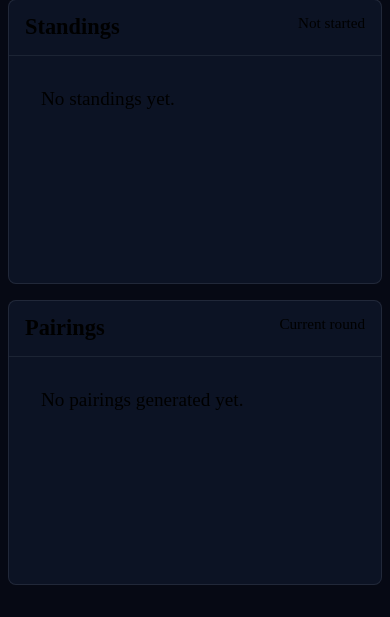
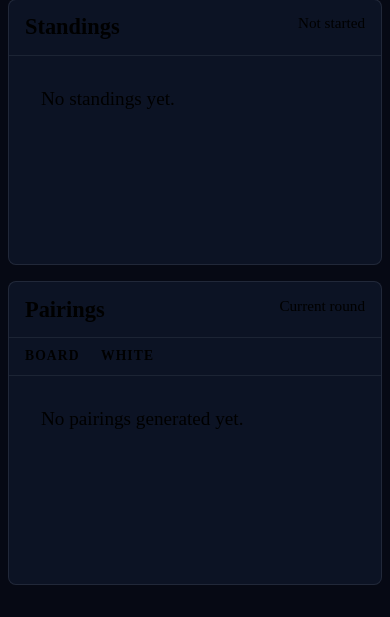
Before and after one commit to JeffyJ080/online-tournament-manager, a PHP site: page /live_display.php in a window 390 px wide. Shown: the part 227-844 px from the top of the page. Run offline with PHP 8.4, Linux system fonts and the light colour scheme.

Commit message:
Added table headings for live view

```diff
--- a/mate_app/Views/public/live_display.php
+++ b/mate_app/Views/public/live_display.php
@@ -122,6 +122,23 @@
         display: grid;
     }
 
+    .pairing-head {
+        display: grid;
+        grid-template-columns: 82px minmax(0, 1fr) 80px minmax(0, 1fr) 130px;
+        gap: 0.75rem;
+        padding: 0.65rem 1rem;
+        border-bottom: 1px solid rgba(216, 226, 240, 0.08);
+        color: var(--gold-bright);
+        font-size: 0.85rem;
+        font-weight: 900;
+        letter-spacing: 0.08em;
+        text-transform: uppercase;
+    }
+
+    .pairing-head .result-head {
+        text-align: right;
+    }
+
     .standing-row,
     .pairing-row {
         display: grid;
@@ -199,6 +216,13 @@
             grid-template-columns: 64px minmax(0, 1fr);
         }
 
+        .pairing-head {
+            grid-template-columns: 64px minmax(0, 1fr);
+        }
+
+        .pairing-head .versus-head,
+        .pairing-head .black-head,
+        .pairing-head .result-head,
         .pairing-row .versus,
         .pairing-row .result {
             display: none;
@@ -235,6 +259,13 @@
             <div class="display-panel-header">
                 <h2>Pairings</h2>
                 <span class="display-note">Current round</span>
+            </div>
+            <div class="pairing-head">
+                <span>Board</span>
+                <span>White</span>
+                <span class="versus-head"></span>
+                <span class="black-head">Black</span>
+                <span class="result-head">Result</span>
             </div>
             <div class="display-list" id="pairings-list"></div>
         </section>
```
